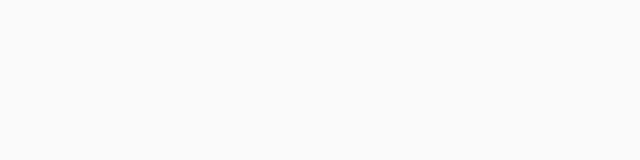
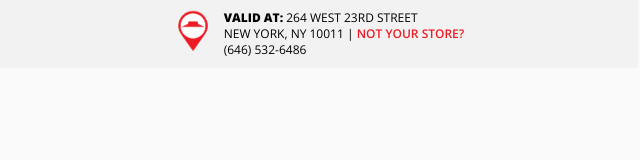
Before and after one commit to semajzandrews/email-development-portfolio, a plain HTML site: page onboarding/pizzahut-hut-rewards-onboarding/index.html in a window 1280 px wide. Shown: the whole page, without its empty margins (322-962 px from the left). Drawn offline with nearby package versions, Linux system fonts and the light colour scheme.

Commit message:
Added store location header with address and contact information

```diff
--- a/onboarding/pizzahut-hut-rewards-onboarding/index.html
+++ b/onboarding/pizzahut-hut-rewards-onboarding/index.html
@@ -84,6 +84,33 @@
         <tr>
             <td align="center" style="mso-line-height-rule: exactly;">
 
+                <!-- Store Location Header -->
+                <table align="center" border="0" cellpadding="0" cellspacing="0" width="640" style="background: #f2f2f2;">
+                    <tr>
+                        <td style="mso-line-height-rule: exactly; padding: 10px;" align="center">
+                            <table align="center" border="0" cellpadding="0" cellspacing="0" style="max-width: 95%;">
+                                <tr>
+                                    <td width="42" style="vertical-align: top;">
+                                        <img src="assets/location-pin-icon.png" alt="Store Location" width="42" height="42" style="display: block;" />
+                                    </td>
+                                    <td align="left" style="mso-line-height-rule: exactly; -webkit-text-size-adjust: none; line-height: 110%; vertical-align: top; padding-left: 10px;">
+                                        <span style="font-family: 'Open Sans', Arial, sans-serif; text-transform: uppercase; color: #000000; font-size: 12px; line-height: 16px;">
+                                            <strong>VALID AT:</strong> 264 West 23rd Street<br />
+                                            New York, NY 10011
+                                        </span>
+                                        <span style="font-family: 'Open Sans', Arial, sans-serif; color: #000000; font-size: 12px; line-height: 16px;">
+                                            | <a href="#" style="color: #ed1c24; text-decoration: none; text-transform: uppercase; font-weight: 600;">Not your store?</a>
+                                        </span><br />
+                                        <span style="font-family: 'Open Sans', Arial, sans-serif; color: #000000; font-size: 12px; line-height: 16px;">
+                                            (646) 532-6486
+                                        </span>
+                                    </td>
+                                </tr>
+                            </table>
+                        </td>
+                    </tr>
+                </table>
+
                 <!-- Main Email Content Container -->
                 <table align="center" border="0" cellpadding="0" cellspacing="0" width="640" class="main-table" style="background: #ffffff;">
                     <tr>
```
Also changed, not shown: onboarding/pizzahut-hut-rewards-onboarding/assets/location-pin-icon.png (added).
